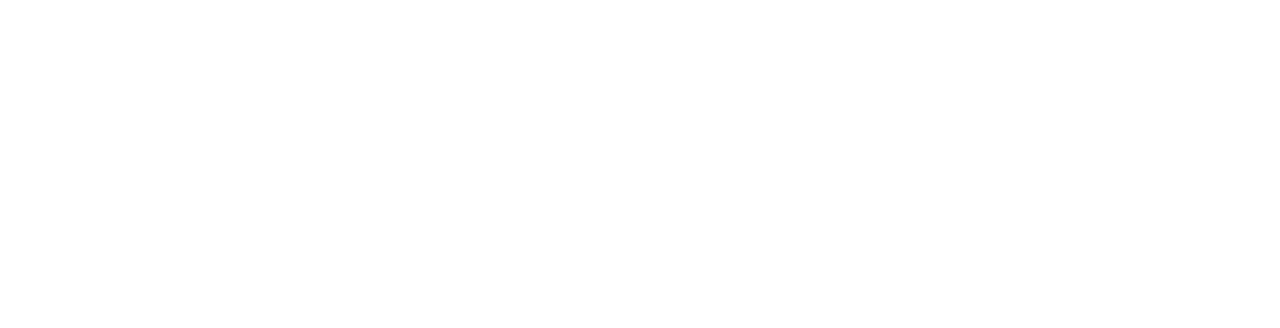
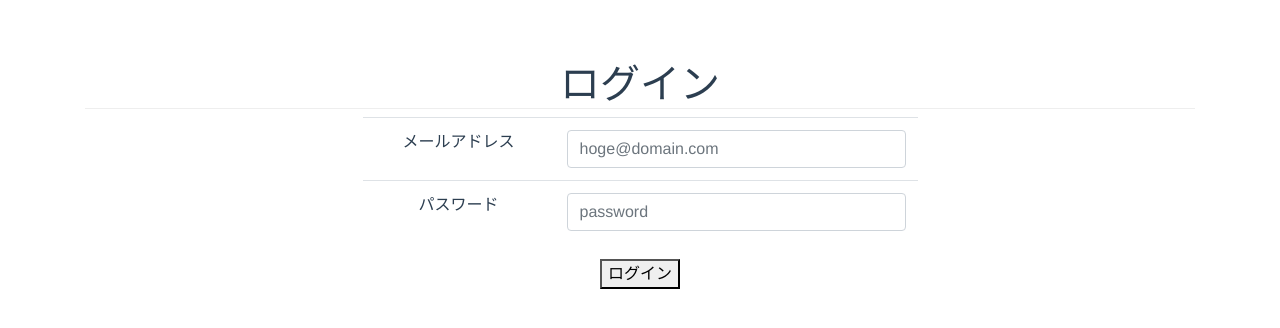
Before and after one commit to sfk25/annually_report_frontend, a Vue app: page /login in a window 1280 px wide. Shown: the top 328 px of the page. Built offline with nearby package versions, Linux system fonts and the light colour scheme.

Commit message:
ログイン画面と画面の初期表示の認証とAPI実行時にトークンを設定する

```diff
--- a/config/index.js
+++ b/config/index.js
@@ -13,7 +13,7 @@ module.exports = {
     proxyTable: {},
 
     // Various Dev Server settings
-    host: 'localhost', // can be overwritten by process.env.HOST
+    host: 'localhost', // can be overwritten by process.env.HOST ここでホスト名を変える
     port: 8080, // can be overwritten by process.env.PORT, if port is in use, a free one will be determined
     autoOpenBrowser: false,
     errorOverlay: true,
--- /dev/null
+++ b/src/components/Login.vue
@@ -0,0 +1,81 @@
+<template>
+<div class="container">
+  <h1>ログイン</h1>
+
+  <table class="table mx-auto w-50">
+    <tbody>
+    <tr>
+      <td>メールアドレス</td>
+      <td>
+        <input type="email" class="form-control" v-model="email" placeholder="hoge@domain.com">
+      </td>
+    </tr>
+    <tr>
+      <td>パスワード</td>
+      <td>
+        <input type="password" class="form-control" v-model="password" placeholder="password">
+      </td>
+    </tr>
+    </tbody>
+  </table>
+
+  <button @click="login">ログイン</button>
+
+</div>
+</template>
+
+<script>
+import axios from 'axios'
+import router from '../router'
+
+export default {
+  name: 'Login',
+  data () {
+    return {
+      email: '',
+      password: ''
+    }
+  },
+  methods: {
+    login: function () {
+      let params = {
+        email: this.email,
+        password: this.password
+      }
+      axios
+        // TODO ドメインを環境ごとに切り分けたい
+        .post('http://localhost:8090/api/v1/login', params, {
+          xsrfHeaderName: 'X-XSRF-TOKEN',
+          withCredentials: true
+        })
+        .then(function (response) {
+          router.push('articles')
+        })
+        .catch((res) => {
+          console.error(res)
+        })
+    }
+  }
+}
+</script>
+
+<!-- Add "scoped" attribute to limit CSS to this component only -->
+<style scoped>
+h1, h2 {
+  font-weight: normal;
+}
+h1 {
+  border-bottom: 1px solid #eeeeee;
+}
+ul {
+  list-style-type: none;
+  padding: 0;
+}
+li {
+  display: inline-block;
+  margin: 0 10px;
+}
+a {
+  color: #42b983;
+}
+</style>
--- a/src/components/Search.vue
+++ b/src/components/Search.vue
@@ -112,13 +112,12 @@ export default {
         tag: this.tag,
         processId: this.processId
       }
-
-      console.log('-----Check params')
-      console.log(params)
-
       axios
         // TODO ドメインを環境ごとに切り分けたい
-        .post('http://localhost:8090/api/v1/article/search', params)
+        .post('http://localhost:8090/api/v1/article/search', params, {
+          xsrfHeaderName: 'X-XSRF-TOKEN',
+          withCredentials: true
+        })
         .then(function (response) {
           this.articles = response.data
         }.bind(this))
@@ -129,7 +128,10 @@ export default {
     },
     getConds: function () {
       axios
-        .get('http://localhost:8090/api/v1/article/getConds')
+        .get('http://localhost:8090/api/v1/article/getConds', {
+          xsrfHeaderName: 'X-XSRF-TOKEN',
+          withCredentials: true
+        })
         .then(function (response) {
           let data = response.data
           this.groups = data.groups
--- a/src/router/index.js
+++ b/src/router/index.js
@@ -1,16 +1,51 @@
 import Vue from 'vue'
 import Router from 'vue-router'
 import Search from '@/components/Search'
+import Login from '@/components/Login'
+import axios from 'axios'
 
 Vue.use(Router)
 
-export default new Router({
+// export default new Router({
+const router = new Router({
   mode: 'history',
   routes: [
     {
       path: '/articles',
       name: 'search',
-      component: Search
+      component: Search,
+      meta: { requiresAuth: true }
+    },
+    {
+      path: '/login',
+      name: 'Login',
+      component: Login
     }
   ]
 })
+
+router.beforeEach((to, from, next) => {
+  if (to.matched.some(record => record.meta.requiresAuth)) {
+    axios
+    // TODO ドメインを環境ごとに切り分けたい
+      .post('http://localhost:8090/api/v1/login/init', {}, {
+        xsrfHeaderName: 'X-XSRF-TOKEN',
+        withCredentials: true
+      })
+      .then(function (response) {
+        if (response.data) {
+          next()
+        } else {
+          // TODO ログイン画面に遷移先のURLを渡す
+          router.push('login')
+        }
+      })
+      .catch((res) => {
+        router.push('login')
+      })
+  } else {
+    next()
+  }
+})
+
+export default router
```
